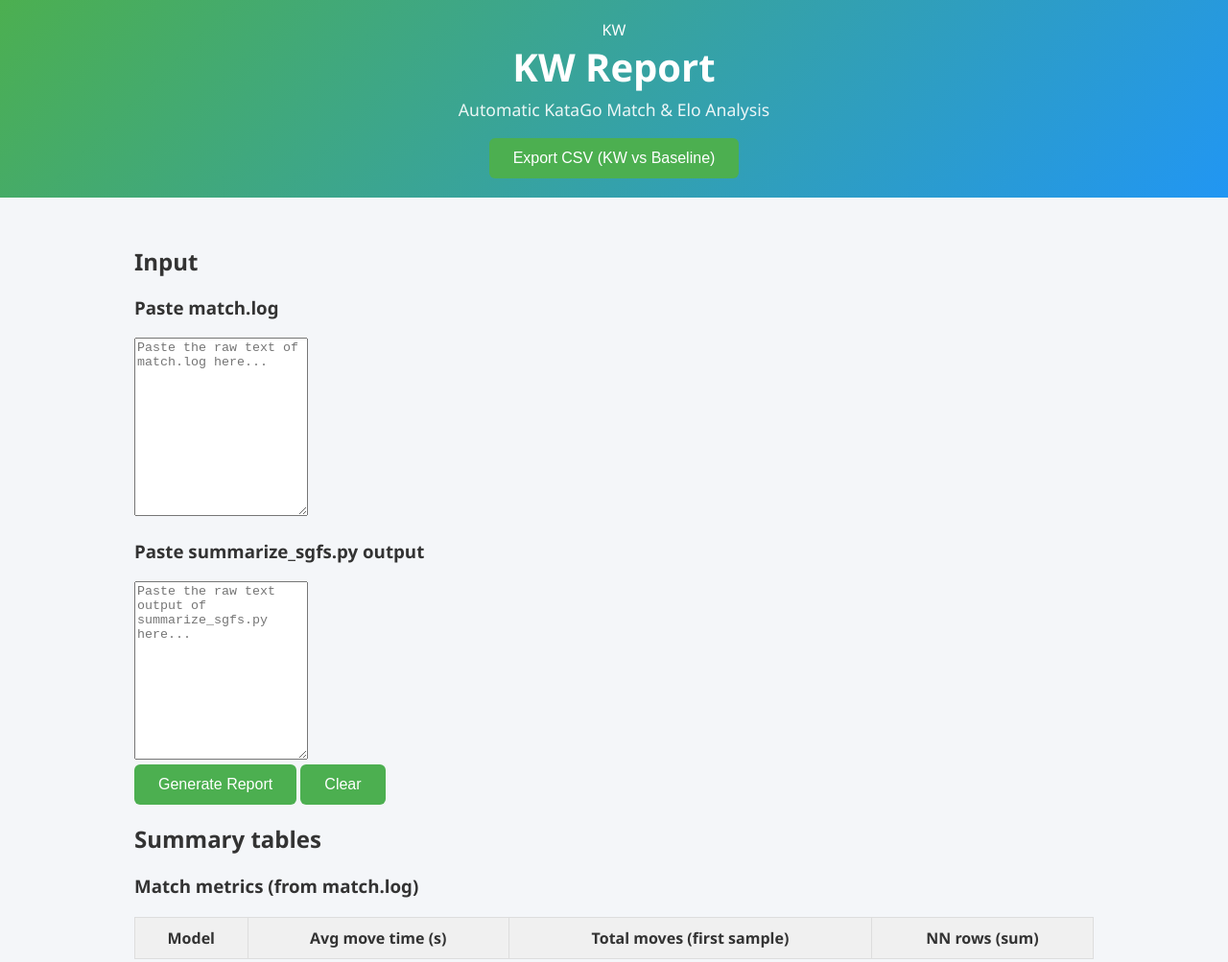
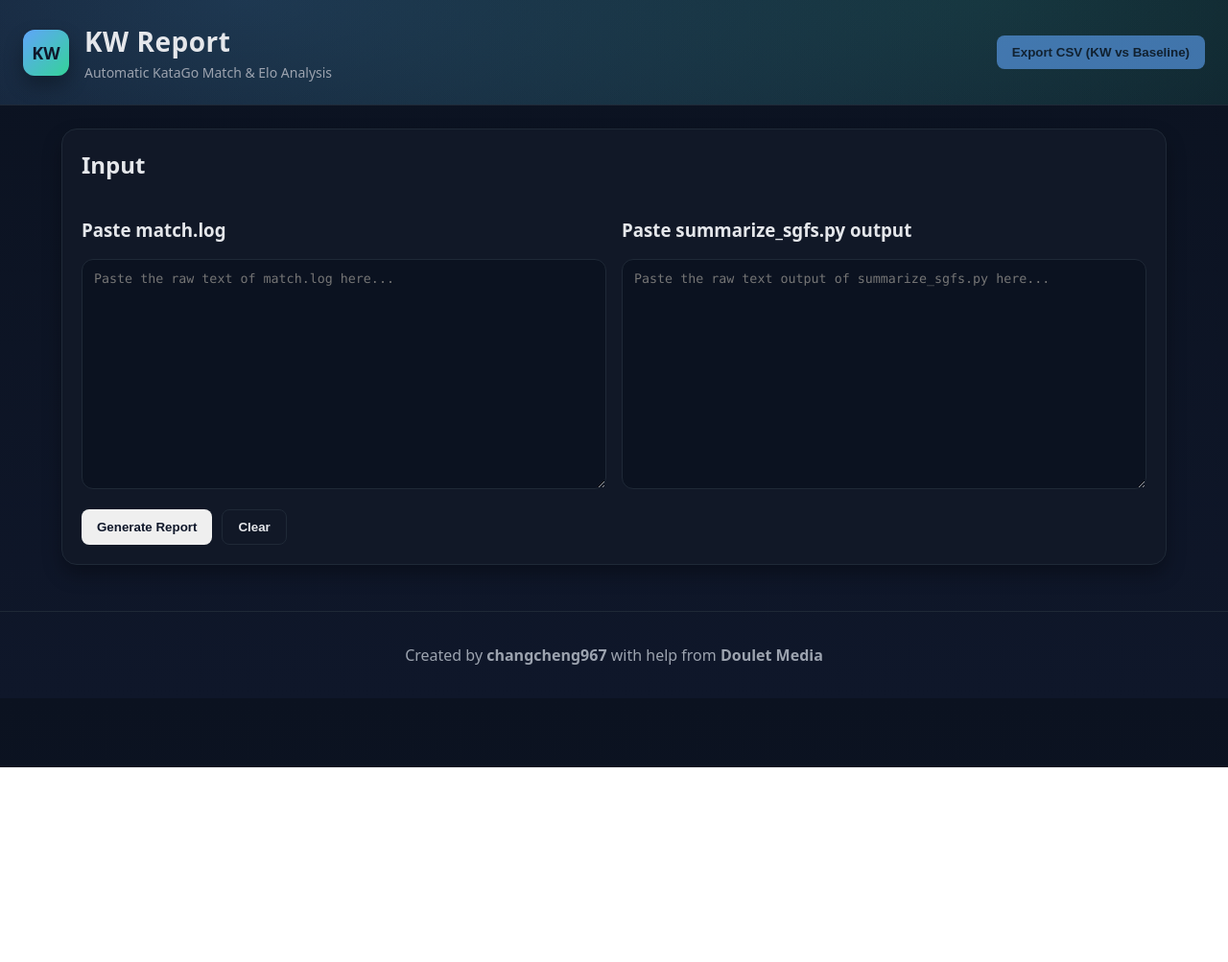
Before and after one commit to changcheng967/KW-report-generator, a plain HTML site: page index.html in a window 1280 px wide. Shown: the top 1003 px of the page at 96% size. After the commit the page ends 800 px from the top, so only its background shows below. Drawn offline with nearby package versions, Linux system fonts and the light colour scheme.

Commit message:
Refactor CSS for modern UI design

```diff
--- a/style.css
+++ b/style.css
@@ -1,99 +1,183 @@
-/* Modern clean UI */
-body {
-  font-family: 'Segoe UI', Roboto, Arial, sans-serif;
-  margin: 0;
-  background: #f4f6f9;
-  color: #333;
+:root {
+  --bg: #0f172a;
+  --card: #111827;
+  --text: #e5e7eb;
+  --muted: #9ca3af;
+  --accent: #60a5fa;
+  --accent2: #34d399;
+  --danger: #f87171;
+  --border: #1f2937;
+  --shadow: rgba(0, 0, 0, 0.3);
 }
 
-header {
-  background: linear-gradient(135deg, #4CAF50, #2196F3);
-  color: white;
-  padding: 20px;
-  text-align: center;
+* { box-sizing: border-box; }
+
+html, body {
+  margin: 0;
+  padding: 0;
+  background: linear-gradient(180deg, #0b1220 0%, #0f172a 100%);
+  color: var(--text);
+  font-family: ui-sans-serif, system-ui, -apple-system, "Segoe UI", Roboto, "Helvetica Neue", Arial;
 }
 
-header h1 {
+.hero {
+  display: flex;
+  align-items: center;
+  justify-content: space-between;
+  padding: 24px;
+  border-bottom: 1px solid var(--border);
+  background: radial-gradient(1200px 400px at 20% 0%, rgba(96,165,250,0.2), transparent),
+              radial-gradient(1200px 400px at 80% 0%, rgba(52,211,153,0.15), transparent);
+}
+
+.brand {
+  display: flex;
+  align-items: center;
+  gap: 16px;
+}
+
+.logo {
+  width: 48px;
+  height: 48px;
+  border-radius: 12px;
+  display: grid;
+  place-items: center;
+  background: linear-gradient(135deg, var(--accent), var(--accent2));
+  color: #0f172a;
+  font-weight: 800;
+  font-size: 18px;
+  box-shadow: 0 10px 20px var(--shadow);
+}
+
+.title-group h1 {
   margin: 0;
-  font-size: 2.5em;
+  font-size: 28px;
+  letter-spacing: 0.5px;
 }
 
 .subtitle {
-  margin-top: 5px;
-  font-size: 1.1em;
-  opacity: 0.9;
+  margin: 4px 0 0;
+  color: var(--muted);
+  font-size: 14px;
+}
+
+.hero-actions {
+  display: flex;
+  gap: 10px;
+}
+
+button {
+  border: none;
+  border-radius: 8px;
+  padding: 10px 16px;
+  font-weight: 600;
+  color: #0f172a;
+  cursor: pointer;
+  transition: transform 0.08s ease, opacity 0.2s ease;
+}
+
+button:active {
+  transform: translateY(1px);
+}
+
+button:disabled {
+  opacity: 0.6;
+  cursor: not-allowed;
+}
+
+button.secondary {
+  background: var(--accent);
+}
+
+button.ghost {
+  background: transparent;
+  color: var(--text);
+  border: 1px solid var(--border);
 }
 
 main {
-  padding: 30px;
-  max-width: 1000px;
-  margin: auto;
+  max-width: 1200px;
+  margin: 0 auto;
+  padding: 24px;
 }
 
-.input-section textarea {
-  width: 100%;
-  font-family: monospace;
-  margin-bottom: 15px;
-  padding: 10px;
-  border-radius: 6px;
-  border: 1px solid #ccc;
+.card {
+  background: var(--card);
+  border: 1px solid var(--border);
+  border-radius: 16px;
+  padding: 20px;
+  box-shadow: 0 10px 20px var(--shadow);
+  margin-bottom: 24px;
 }
 
-button {
-  padding: 12px 25px;
-  background: #4CAF50;
-  color: white;
-  border: none;
-  border-radius: 6px;
-  font-size: 1em;
-  cursor: pointer;
-  transition: background 0.2s ease;
+.hidden { display: none; }
+
+.input-card h2, .card h2 { margin-top: 0; }
+
+.grid-2 {
+  display: grid;
+  grid-template-columns: 1fr 1fr;
+  gap: 16px;
 }
 
-button:hover {
-  background: #45a049;
+@media (max-width: 900px) {
+  .grid-2 { grid-template-columns: 1fr; }
 }
 
-#report {
-  margin-top: 30px;
-  padding: 20px;
-  background: white;
-  border-radius: 8px;
-  box-shadow: 0 2px 6px rgba(0,0,0,0.1);
+textarea {
+  width: 100%;
+  min-height: 240px;
+  background: #0b1220;
+  color: var(--text);
+  border: 1px solid var(--border);
+  border-radius: 12px;
+  padding: 12px;
+  font-family: Consolas, monospace;
+  resize: vertical;
+}
+
+.actions {
+  margin-top: 16px;
+  display: flex;
+  gap: 10px;
+}
+
+.table-wrap {
+  overflow: auto;
+  border-radius: 12px;
+  border: 1px solid var(--border);
 }
 
 table {
+  width: 100%;
   border-collapse: collapse;
-  width: 100%;
-  margin-top: 20px;
 }
 
-th, td {
-  border: 1px solid #ddd;
-  padding: 10px;
-  text-align: center;
+thead th {
+  position: sticky;
+  top: 0;
+  background: #0b1220;
+  border-bottom: 1px solid var(--border);
+  color: var(--muted);
+  font-weight: 700;
+  padding: 12px;
 }
 
-th {
-  background: #f0f0f0;
+tbody td {
+  border-bottom: 1px solid var(--border);
+  padding: 10px 12px;
 }
 
-.charts {
-  margin-top: 40px;
-}
-
-.chart-container {
-  margin: 20px 0;
-  background: white;
-  padding: 15px;
-  border-radius: 8px;
-  box-shadow: 0 2px 6px rgba(0,0,0,0.1);
+.chart-card {
+  border: 1px solid var(--border);
+  border-radius: 12px;
+  padding: 12px;
+  background: #0b1220;
 }
 
 footer {
   text-align: center;
-  padding: 15px;
-  background: #222;
-  color: #ccc;
-  margin-top: 40px;
+  padding: 18px;
+  color: var(--muted);
+  border-top: 1px solid var(--border);
 }
```
